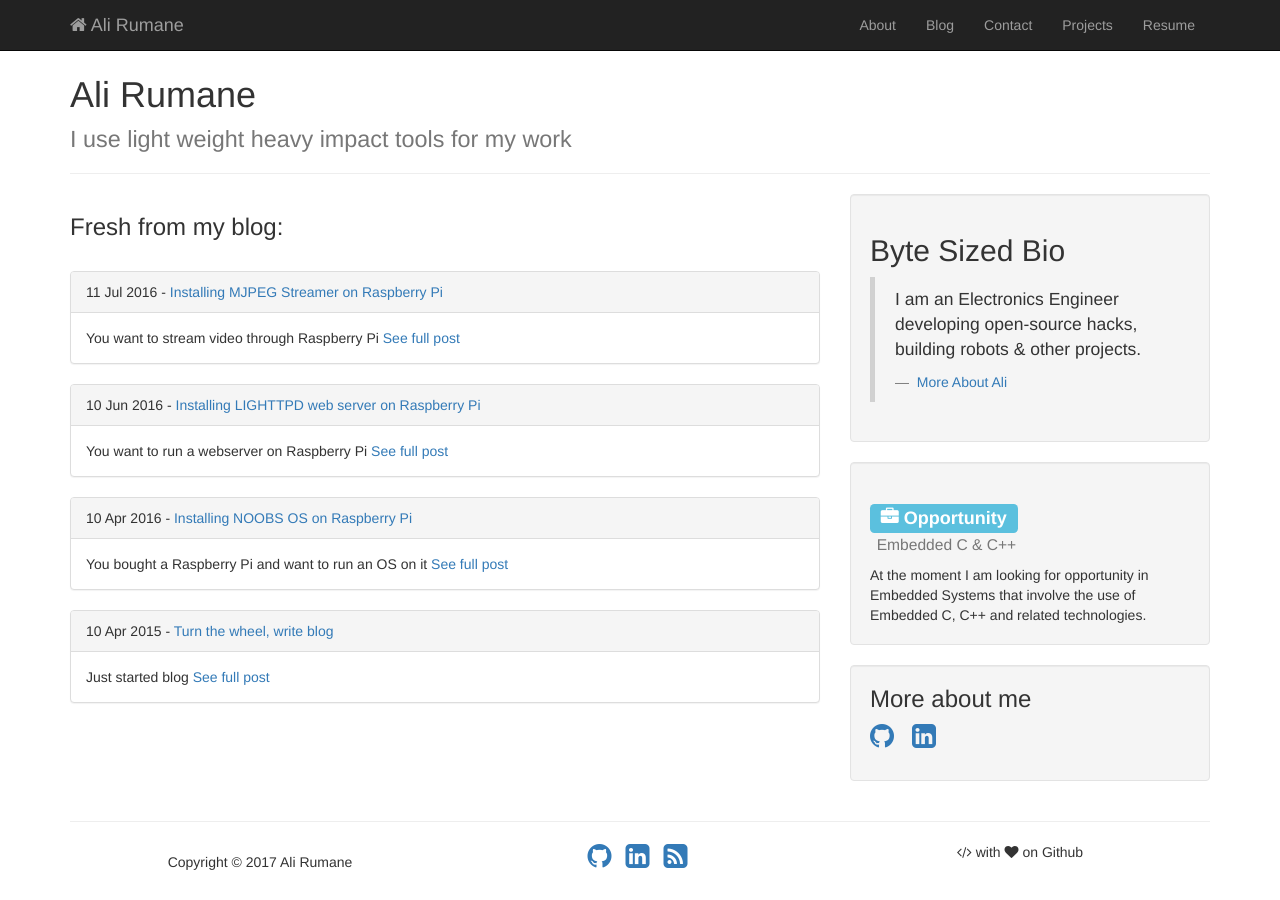
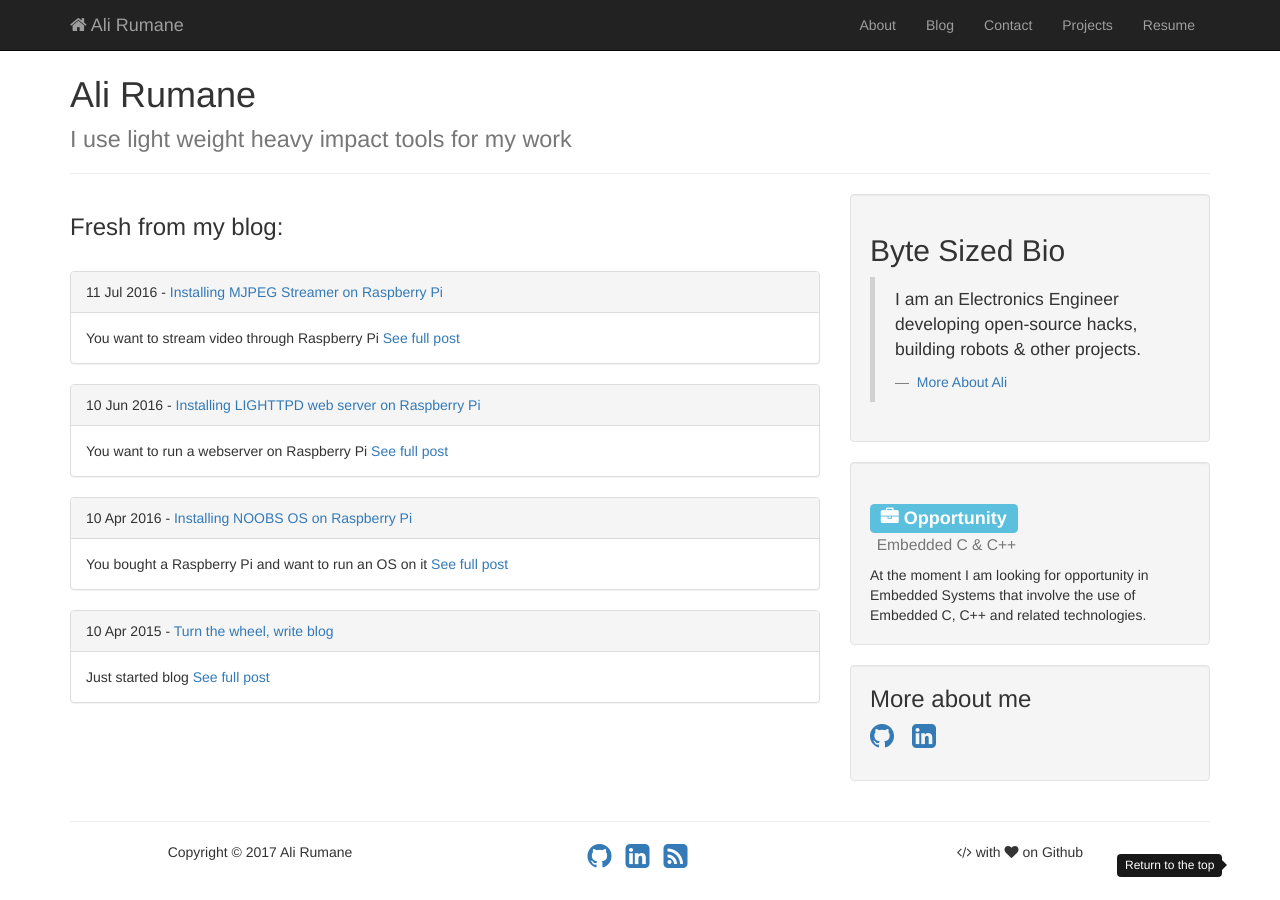
Before and after one commit to alirumane/ali-backup, a Jekyll site: the page built from index.md, in a window 1280 px wide. Built offline with Jekyll 4.4.1, drawn with Linux system fonts in a browser that asks for light colours.

Commit message:
Create style.css

```diff
--- a/assets/themes/bootstrap/css/style.css
+++ b/assets/themes/bootstrap/css/style.css
@@ -64,28 +64,6 @@
   border: 1px solid #4c964d;
   color: #FFF; }
 
-footer span.copyright {
-  line-height: 40px;
-  font-family: "Montserrat", "Helvetica Neue", Helvetica, Arial, sans-serif;
-  text-transform: uppercase;
-  text-transform: none;
-}
-
-ul.social-buttons {
-  margin-bottom: 0;
-}
-ul.social-buttons li a {
-  outline: none;
-  -webkit-transition: all 0.3s;
-  -moz-transition: all 0.3s;
-  transition: all 0.3s;
-}
-ul.social-buttons li a:hover,
-ul.social-buttons li a:focus,
-ul.social-buttons li a:active {
-  background-color: #5cb85c;
-}
-
 /* Image-Center */
 .center-image
 {
@@ -99,10 +77,14 @@
 
 /* Back-to-Top */
 .back-to-top {
-    cursor: pointer;
     position: fixed;
+    width: 30px;
+    height: 30px;
     bottom: 20px;
     right: 20px;
-    display:none;
-    background-color: transparent;
+    text-align: center;
+    padding: 6px 0;
+    font-size: 12px;
+    line-height: 1.428571429;
+    border-radius: 15px;
 }
```
